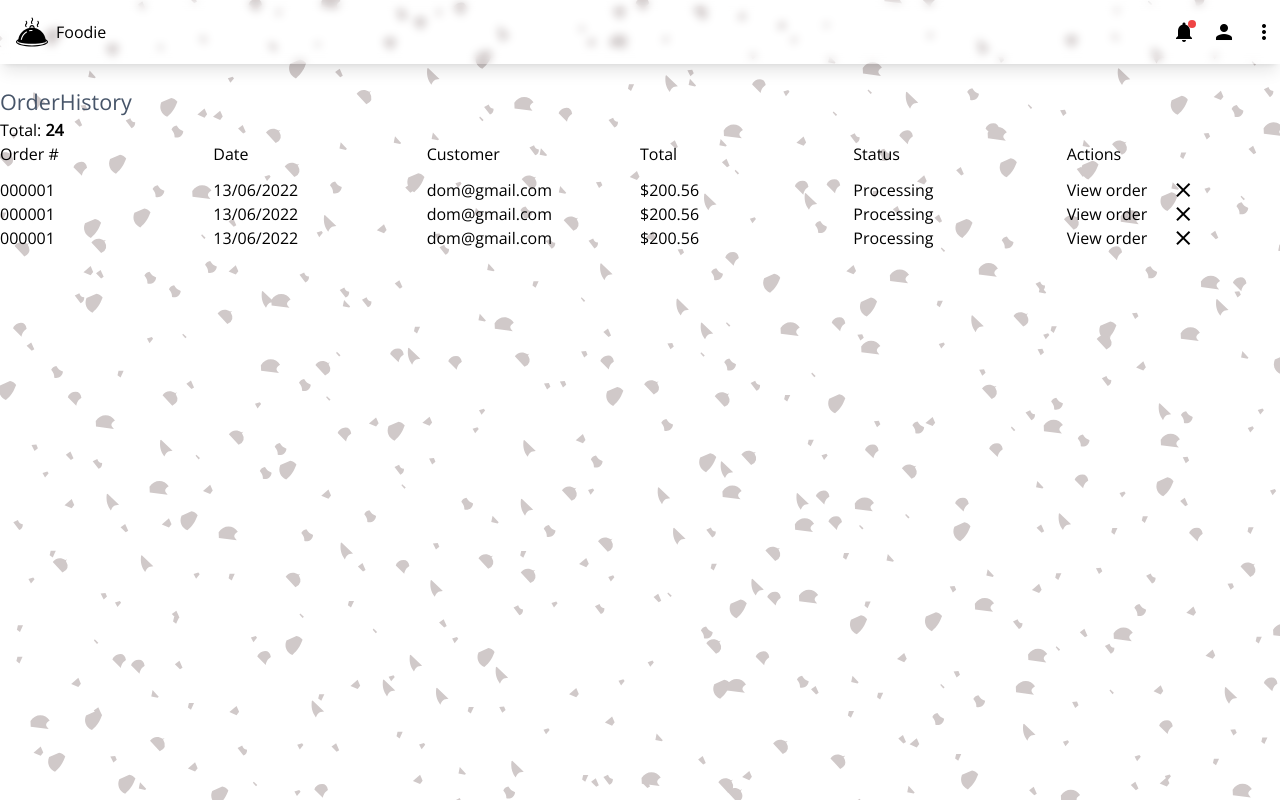
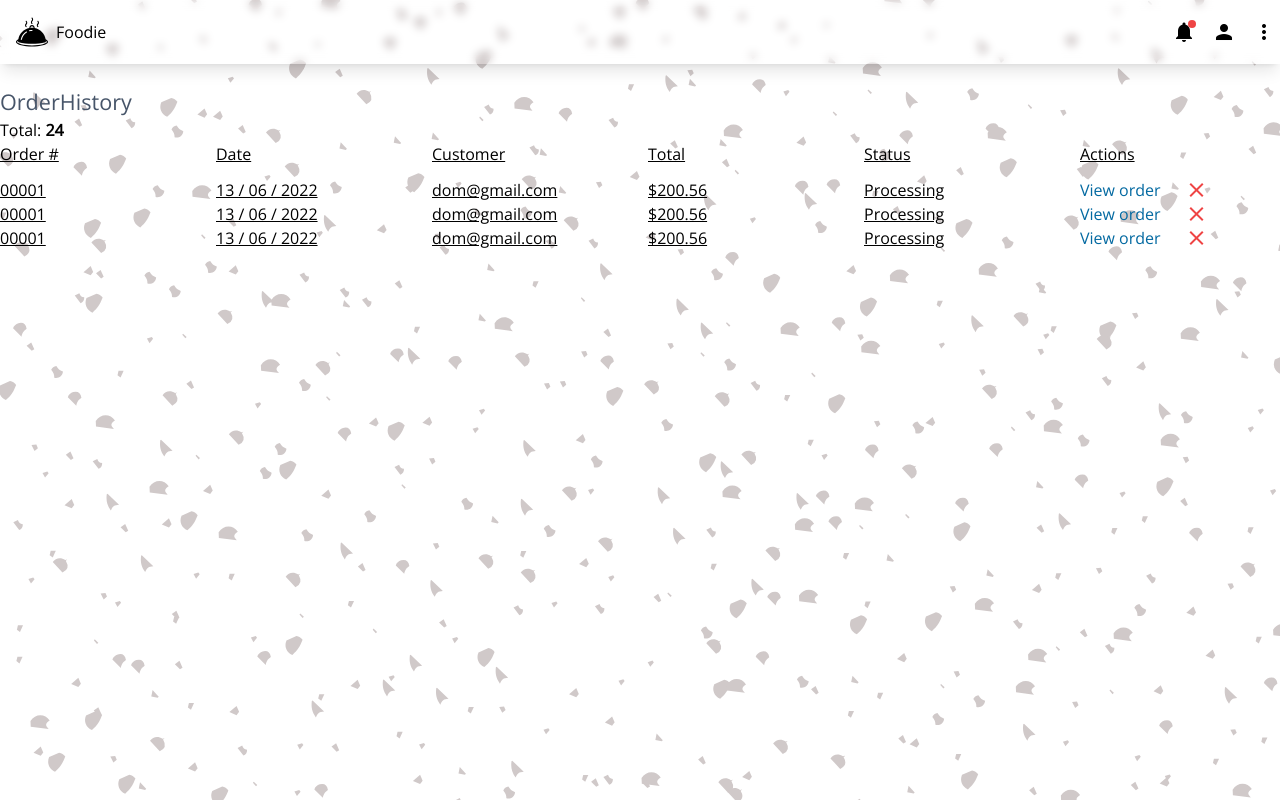
Before and after one commit to dom-codex/Foodapp-admin-frontend, a React (Create React App) app: page / in a window 1280 px wide. Built offline with nearby package versions, Linux system fonts and the light colour scheme.

Commit message:
refactor orders page

```diff
--- a/src/pages/orderhistory.js
+++ b/src/pages/orderhistory.js
@@ -2,10 +2,10 @@ import React from 'react';
 import PageLabel from '../components/pagelabel.js';
 const OrderHistory = () => {
   return (
-    <section>
+    <section className="overflow-hidden">
       <div>
         <PageLabel label="OrderHistory" value={24} />
-        <div>
+        <div className="overflow-x-scroll whitespace-nowrap">
           <OrderHeader />
           <OrderBody />
         </div>
@@ -14,27 +14,26 @@ const OrderHistory = () => {
   );
 };
 export default OrderHistory;
+const OrderItemField = ({ value }) => {
+  return (
+    <div className="w-[140px] break-words whitespace-normal">
+      <p className="underline break-words hover:font-bold">{value}</p>
+    </div>
+  );
+};
 const OrderItem = () => {
   return (
-    <div className="grid grid-cols-[repeat(6,1fr)]">
-      <div>
-        <p>000001</p>
-      </div>
-      <div>
-        <p>13/06/2022</p>
-      </div>
-      <div>
-        <p>dom@gmail.com</p>
-      </div>
-      <div>
-        <p>$200.56</p>
-      </div>
-      <div>
-        <p>Processing</p>
-      </div>
-      <div className="flex items-center">
-        <button>View order</button>
-        <button className="ml-6">
+    <div className="grid grid-cols-[repeat(6,1fr)] gap-4">
+      <OrderItemField value={'00001'} />
+      <OrderItemField value={'13 / 06 / 2022'} />
+      <OrderItemField value="dom@gmail.com" />
+      <OrderItemField value="$200.56" />
+      <OrderItemField value="Processing" />
+      <div className="flex items-center w-[100px]">
+        <button className="text-sky-700 hover:font-bold hover:underline">
+          View order
+        </button>
+        <button className="ml-6 text-red-500 hover:text-[1.1rem]">
           <i className="material-icons">clear</i>
         </button>
       </div>
@@ -53,25 +52,13 @@ const OrderBody = () => {
 };
 const OrderHeader = () => {
   return (
-    <div className="grid grid-cols-[repeat(6,1fr)] ">
-      <div>
-        <p>Order #</p>
-      </div>
-      <div>
-        <p>Date</p>
-      </div>
-      <div>
-        <p>Customer</p>
-      </div>
-      <div>
-        <p>Total</p>
-      </div>
-      <div>
-        <p>Status</p>
-      </div>
-      <div>
-        <p>Actions</p>
-      </div>
+    <div className="grid grid-cols-[repeat(6,1fr)] gap-4">
+      <OrderItemField value="Order #" />
+      <OrderItemField value="Date" />
+      <OrderItemField value="Customer" />
+      <OrderItemField value="Total" />
+      <OrderItemField value="Status" />
+      <OrderItemField value="Actions" />
     </div>
   );
 };
```
